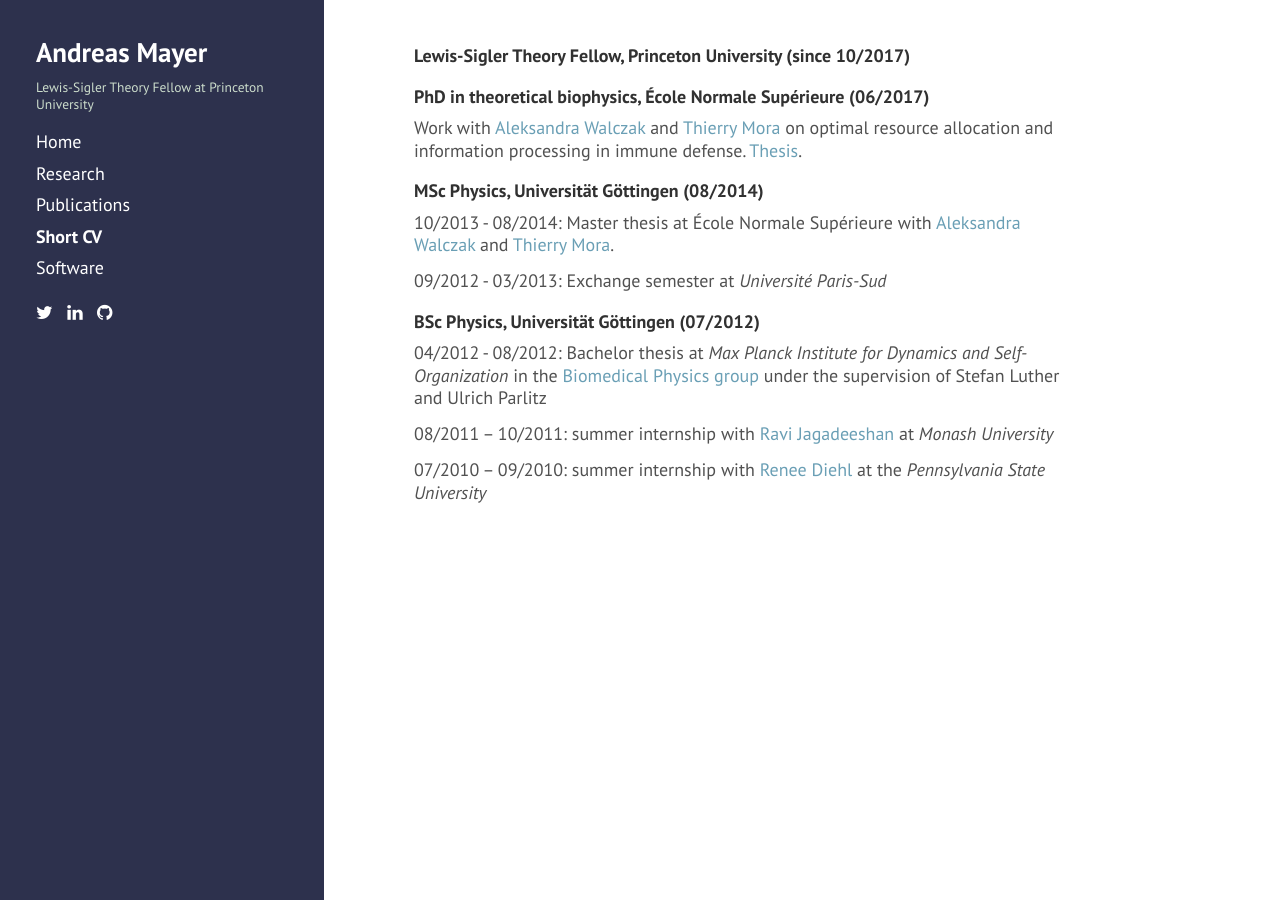
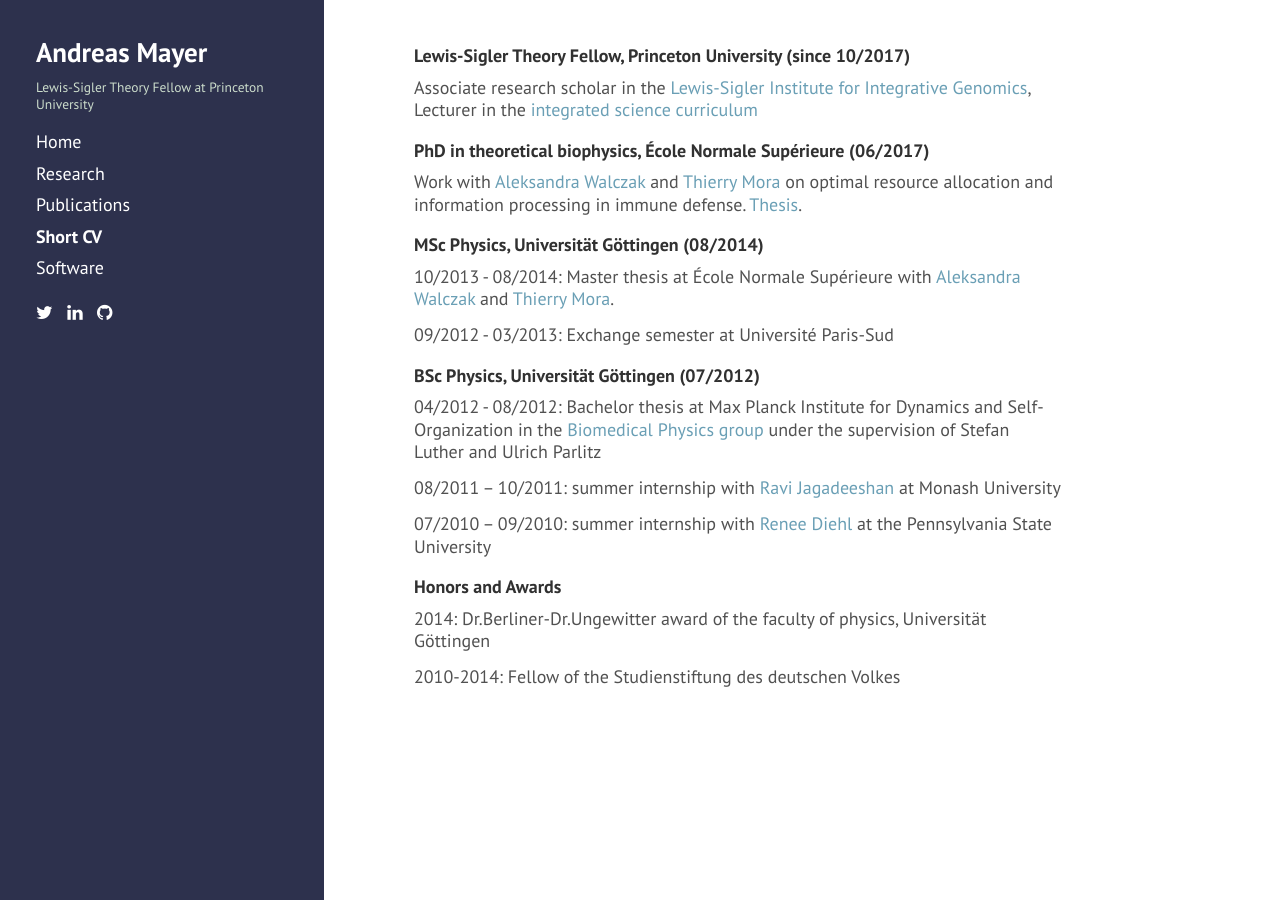
Before and after one commit to andim/andim.github.io, a Jekyll site: the page built from shortcv.md, in a window 1280 px wide. Built offline with Jekyll 4.4.1, drawn with Linux system fonts in a browser that asks for light colours; nearby versions of some CDN libraries.

Commit message:
longer cv

```diff
--- a/shortcv.md
+++ b/shortcv.md
@@ -6,17 +6,25 @@ order: 4
 
 #### Lewis-Sigler Theory Fellow, Princeton University (since 10/2017)
 
+Associate research scholar in the [Lewis-Sigler Institute for Integrative Genomics](https://lsi.princeton.edu/), Lecturer in the [integrated science curriculum](https://lsi.princeton.edu/integratedscience)
+
 #### PhD in theoretical biophysics, École Normale Supérieure (06/2017)
 Work with [Aleksandra Walczak](http://www.phys.ens.fr/~awalczak/) and [Thierry Mora](http://www.phys.ens.fr/~tmora/) on optimal resource allocation and information processing in immune defense. [Thesis](https://hal.archives-ouvertes.fr/tel-01707653).
 
 #### MSc Physics, Universität Göttingen (08/2014)
 10/2013 - 08/2014: Master thesis at École Normale Supérieure with [Aleksandra Walczak](http://www.phys.ens.fr/~awalczak/) and [Thierry Mora](http://www.phys.ens.fr/~tmora/).
 
-09/2012 - 03/2013: Exchange semester at *Université Paris-Sud*
+09/2012 - 03/2013: Exchange semester at Université Paris-Sud
 
 #### BSc Physics, Universität Göttingen (07/2012)
-04/2012 - 08/2012: Bachelor thesis at *Max Planck Institute for Dynamics and Self-Organization* in the [Biomedical Physics group](http://bmp.ds.mpg.de/) under the supervision of Stefan Luther and Ulrich Parlitz
+04/2012 - 08/2012: Bachelor thesis at Max Planck Institute for Dynamics and Self-Organization in the [Biomedical Physics group](http://bmp.ds.mpg.de/) under the supervision of Stefan Luther and Ulrich Parlitz
 
-08/2011 – 10/2011: summer internship with [Ravi Jagadeeshan](http://users.monash.edu.au/~rprakash/) at *Monash University*
+08/2011 – 10/2011: summer internship with [Ravi Jagadeeshan](http://users.monash.edu.au/~rprakash/) at Monash University
 
-07/2010 – 09/2010: summer internship with [Renee Diehl](http://www.phys.psu.edu/people/rdd2) at the *Pennsylvania State University*
+07/2010 – 09/2010: summer internship with [Renee Diehl](http://www.phys.psu.edu/people/rdd2) at the Pennsylvania State University
+
+#### Honors and Awards
+
+2014: Dr.Berliner-Dr.Ungewitter award of the faculty of physics, Universität Göttingen
+
+2010-2014: Fellow of the Studienstiftung des deutschen Volkes
```
